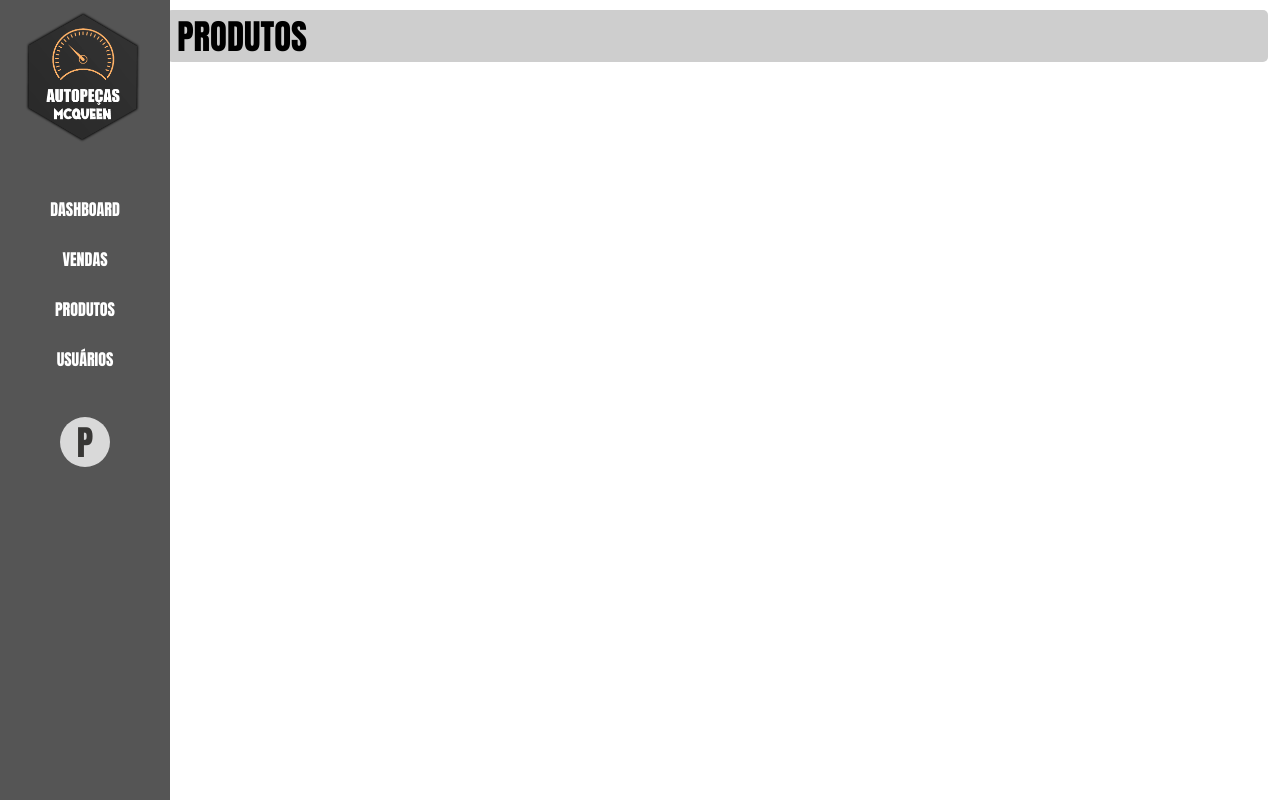
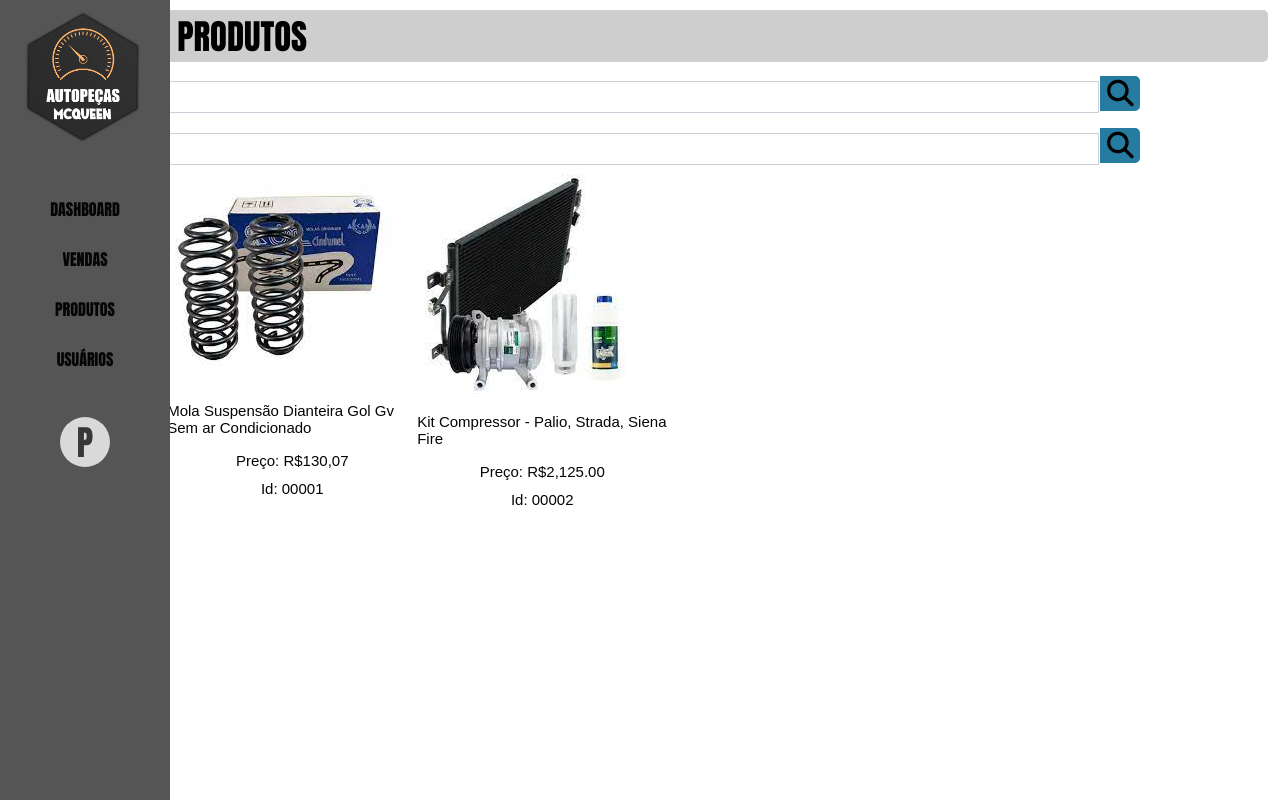
Before and after one commit to Luk4s003/APS1_Model, a plain HTML site: page produtos.html in a window 1280 px wide. Drawn offline with Linux system fonts and the light colour scheme.

Commit message:
atualização

```diff
--- a/produtos.html
+++ b/produtos.html
@@ -1,13 +1,16 @@
 <!DOCTYPE html>
 <html lang="en">
+
 <head>
     <meta charset="UTF-8">
     <meta http-equiv="X-UA-Compatible" content="IE=edge">
     <meta name="viewport" content="width=device-width, initial-scale=1.0">
     <title>Início | Autopeças</title>
-    <link rel="stylesheet" href="./style/main.css">
+    <link rel="stylesheet" href="./style/produtos.css">
     <link rel="stylesheet" href="./style/vertical-bar.css">
+    <script src="https://kit.fontawesome.com/602933bdc2.js" crossorigin="anonymous"></script>
 </head>
+
 <body>
     <header>
         <div id="vertical-bar">
@@ -35,6 +38,31 @@
 
     <main>
         <h1 id="title">PRODUTOS</h1>
+            <div id="pesquisa">
+            <input type="pesquisa por nome">
+            <i class="fa-solid fa-magnifying-glass"></i>
+            <input type="pesquisa por id">
+            <i class="fa-solid fa-magnifying-glass"></i>
+            </div>
+        <div id="produtos">
+            <div class="container">
+                <img src="src/suspensao.png" alt="produto 1">
+                <p>Mola Suspensão Dianteira Gol Gv Sem ar Condicionado</p>
+                <ul class="produtoDetalhe">
+                    <li>Preço: R$130,07</li>
+                    <li>Id: 00001</li>
+                </ul>
+            </div>
+            <div class="container">
+                <img src="src/comprenssor.png" alt="produto 2">
+                <p>Kit Compressor - Palio, Strada, Siena Fire</p>
+                <ul class="produtoDetalhe">
+                    <li>Preço: R$2,125.00</li>
+                    <li>Id: 00002</li>
+                </ul>
+            </div>
+        </div>
     </main>
 </body>
+
 </html>
--- /dev/null
+++ b/style/produtos.css
@@ -0,0 +1,122 @@
+/* margin: topo | direita | inferior | esquerda */
+
+* {
+    margin: 0px;
+    padding: 0px;
+    color: rgb(5, 5, 5);
+    font-size: 26pt;
+    font-family: Impact, Haettenschweiler, 'Arial Narrow Bold', sans-serif;
+    font-weight: 100;
+}
+
+/* Página Inicial */
+
+#top {
+    display: flex;
+}
+
+text {
+    font-family: Arial, Helvetica, sans-serif;
+    font-weight: 100;
+    font-size: 16pt;
+}
+
+
+/* Página de Produtos */
+
+
+input, select, option {
+    border: 1px solid #cdcdda;
+    border-radius: 5px 0px 0px 5px;
+    padding-left: 10px;
+    font-family: 'Courier New', Courier, monospace;
+    font-size: 16pt;
+    color: #000;
+    width: 920px;
+    height: 30px;
+}
+
+input:focus {
+    outline: 0;
+}
+
+i {
+    color: black;
+    background-color: #267CA0;
+    font-size: 20pt;
+    margin-left: -7px;
+    text-align: center;
+    width: 40px;
+    height: 35px;
+    justify-content: center;
+    border-radius: 0px 5px 5px 0px;
+    margin-top: -80px;
+}
+
+i::before {
+    line-height: 35px;
+}
+
+#input-boxes {
+    display: flex;
+}
+
+select, option, .dateSelector {
+    width: 290px;
+}
+
+label {
+    color: #727272;
+    font-family: 'Courier New', Courier, monospace;
+    font-size: 16pt;
+    width: 190px;
+}
+
+.allInputs {
+    display: flex;
+    width: 290px;
+    flex-wrap: wrap;
+    margin: 20px 10px 10px 10px;
+}
+
+#content {
+    border: 1px solid #727272;
+    border-radius: 30px;
+    width: max-content;
+    height: auto;
+}
+
+table, th, td {
+    font-family: 'Courier New', Courier, monospace;
+    border: 1px solid black;
+    color: #AEAEAE;
+    border: none;
+}
+
+.container {
+
+}
+
+p {
+padding: 0px;
+width: 250px;
+font-family: Arial, Helvetica, sans-serif;
+font-size: 15px;
+}
+
+.produtoDetalhe {
+    margin-top: -05px;
+}
+
+.produtoDetalhe li {
+
+    width: 250px;
+    font-family: Arial, Helvetica, sans-serif;
+    font-size: 15px;
+    margin-top: 5px;
+    height: 23px;
+}
+
+#produtos {
+    display: flex;
+}
```
Also changed, not shown: src/comprenssor.png (added), src/suspensao.png (added).
